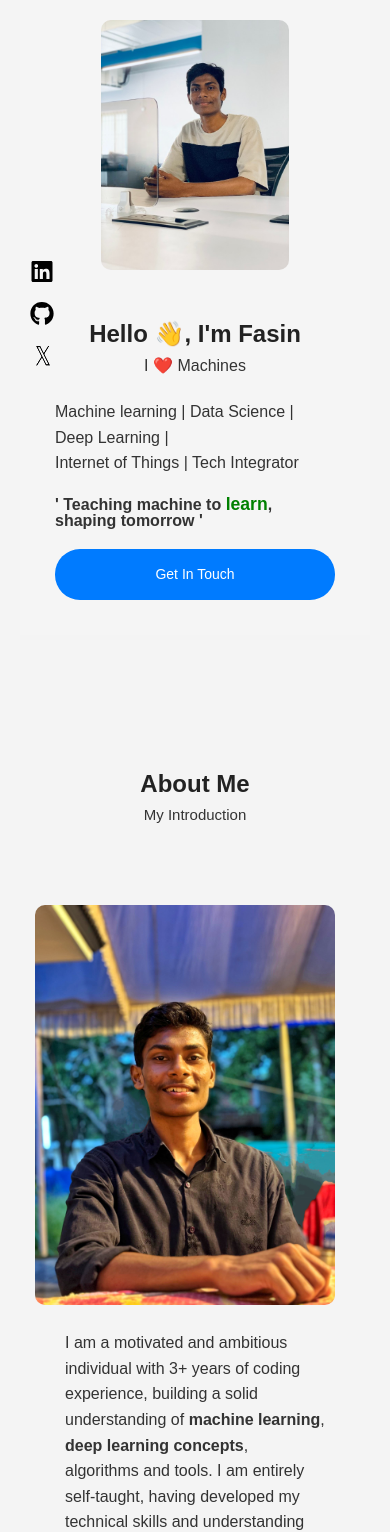
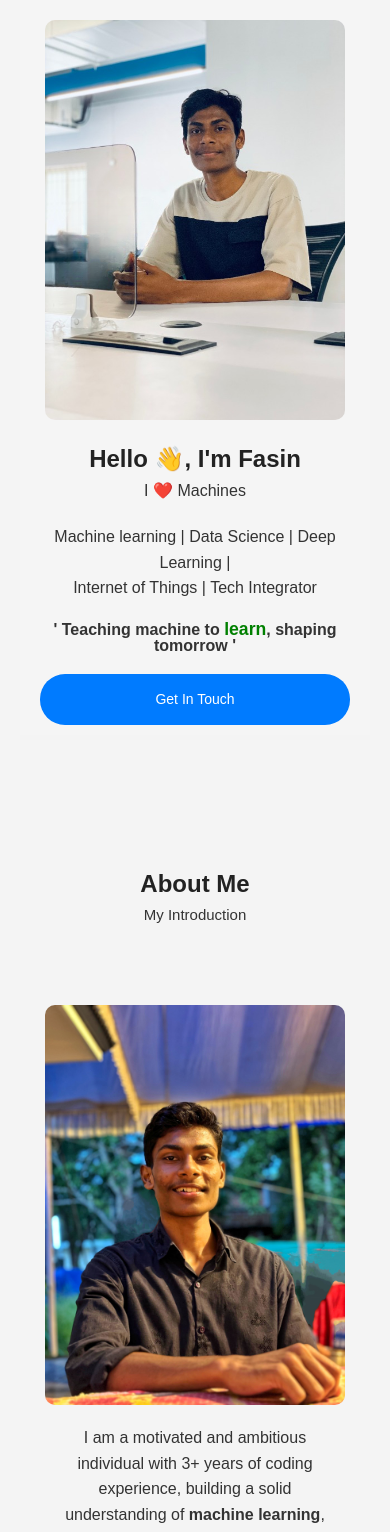
Before and after one commit to fasinfasi/fasinfasi.github.io, a React (Create React App) app: page / in a window 390 px wide. Shown: the top 1532 px of the page. Built offline with nearby package versions, Linux system fonts and the light colour scheme.

Commit message:
Maked Well portfolio by modified favicon title of tab, well responsive contents

```diff
--- a/public/index.html
+++ b/public/index.html
@@ -2,7 +2,7 @@
 <html lang="en">
   <head>
     <meta charset="utf-8" />
-    <link rel="icon" href="%PUBLIC_URL%/favicon.ico" />
+    <link rel="icon" href="%PUBLIC_URL%/favicon.png" />
     <meta name="viewport" content="width=device-width, initial-scale=1" />
     <meta name="theme-color" content="#000000" />
     <meta
@@ -24,7 +24,7 @@
       work correctly both with client-side routing and a non-root public URL.
       Learn how to configure a non-root public URL by running `npm run build`.
     -->
-    <title>React App</title>
+    <title>Fasin - Machine Learning Engineer</title>
   </head>
   <body>
     <noscript>You need to enable JavaScript to run this app.</noscript>
--- a/src/components/About.js
+++ b/src/components/About.js
@@ -1,6 +1,6 @@
 import React from 'react';
 import '../styles/About.css';
-import myImage from '../assets/about_img.jpg'; // Update with your image path
+import myImage from '../assets/about_img.jpg';
 
 function About() {
   return (
--- a/src/components/Education.js
+++ b/src/components/Education.js
@@ -1,5 +1,5 @@
 import React from 'react';
-import '../styles/Education.css'; // Assuming you have CSS styling here
+import '../styles/Education.css';
 
 const educationData = [
   {
--- a/src/components/Header.js
+++ b/src/components/Header.js
@@ -1,24 +1,13 @@
-import React, { useState } from 'react';
+import React from 'react';
 import '../styles/Header.css';
 import logo from '../assets/my_logo.png';
 
 function Header() {
-    const [isOpen, setIsOpen] = useState(false);
-
-    const toggleMenu = () => {
-        setIsOpen(!isOpen);
-    };
-
     return (
         <header className="header">
             <nav className="navbar">
-                <img src={logo} alt="Logo" className="logo" /> {/* Logo image */}
-                <button className="menu-icon" onClick={toggleMenu}>
-                    <span className="bar"></span>
-                    <span className="bar"></span>
-                    <span className="bar"></span>
-                </button>
-                <ul className={`nav-links ${isOpen ? 'nav-active' : ''}`}>
+                <img src={logo} alt="Logo" className="logo" />
+                <ul className="nav-links">
                     <li><a href="#about">About</a></li>
                     <li><a href="#skills">Skills</a></li>
                     <li><a href="#projects">Projects</a></li>
--- a/src/index.css
+++ b/src/index.css
@@ -1,4 +1,3 @@
-/* index.css */
 
 /* Reset some default browser styles */
 * {
--- a/src/styles/About.css
+++ b/src/styles/About.css
@@ -2,43 +2,79 @@
   text-align: center;
   margin-top: 90px;
 }
-.about-head{
+
+.about-head {
   margin-bottom: 0;
 }
+
 .about-content {
-  display: flex; /* Use flexbox for layout */
-  align-items: flex-start; /* Align items at the top */
-  justify-content: center; /* Center items horizontally */
+  display: flex;
+  align-items: flex-start;
+  justify-content: center;
   padding-top: 30px;
-  flex-wrap: wrap; /* Allow wrapping if necessary */
+  flex-wrap: wrap;
 }
-.s{
+
+.s {
   display: block;
   font-size: 15px;
   margin-bottom: 3rem;
 }
+
 .about-image {
   width: 300px;
-  height: 400px;
+  height: auto;
+  max-width: 100%;
   margin-right: 20px;
   border-radius: 10px;
-  transition: box-shadow 0.3s ease, transform 0.3s ease; /* Smooth transition for shadow and movement */
+  transition: box-shadow 0.3s ease, transform 0.3s ease;
 }
 
 .about-image:hover {
   box-shadow: 6px 15px 30px rgba(0, 0, 0, 0.4);
   transform: scale(1.01);
 }
+
 .text-content {
-  max-width: 410px; /* Limit text content width */
-  margin: 0; /* Remove margin */
+  max-width: 410px;
+  margin: 0;
   padding: 25px;
-  display: flex; /* Use flexbox for vertical alignment */
-  flex-direction: column; /* Stack elements vertically */
-  justify-content: flex-start; /* Align to the start */
-  text-align: left; /* Align text to the left */
+  display: flex;
+  flex-direction: column;
+  justify-content: flex-start;
+  text-align: left;
 }
 
 .text-content h5 {
-  margin-bottom: 10px; /* Space below the h5 tag */
+  margin-bottom: 10px;
 }
+
+/* Responsive adjustments */
+@media (max-width: 768px) {
+  .about-content {
+    flex-direction: column;
+    align-items: center;
+  }
+
+  .about-image {
+    width: 80%; /* Adjust the width for smaller screens */
+    margin: 0 auto 20px auto; /* Center image with margin below */
+  }
+
+  .text-content {
+    padding: 0 15px; /* Add padding for smaller screens */
+    text-align: center; /* Center text on smaller screens */
+  }
+}
+
+@media (max-width: 480px) {
+  .about-image {
+    width: 100%; /* Full width for very small screens */
+    max-width: 300px; /* Limit max width */
+    height: auto;
+  }
+
+  .text-content {
+    padding: 0 10px; /* Reduce padding for extra-small screens */
+  }
+}
--- a/src/styles/Contact.css
+++ b/src/styles/Contact.css
@@ -45,7 +45,13 @@
   transition: transform 0.3s ease; /* Smooth transition for size change */
 }
 
-/* Hover effect for XIcon */
 .contact-social-icons a:hover .social-logo {
   transform: scale(1.1);
 }
+
+@media (max-width: 232px) {
+  .contact p a {
+    font-size: 0.8em; /* Reduce font size */
+    word-wrap: break-word; /* Ensure text breaks onto the next line if necessary */
+  }
+}
--- a/src/styles/Education.css
+++ b/src/styles/Education.css
@@ -40,6 +40,7 @@
     color: #555;
   }
 
+/* Responsive adjustments */
   @media (max-width: 600px) {
     .education-section h2 {
       font-size: 1.5em;
--- a/src/styles/Header.css
+++ b/src/styles/Header.css
@@ -7,7 +7,7 @@
 
 /* Basic header styles */
 .header {
-  background-color: dimgrey;
+  background-color: #f4f4f4;
   width: 100%;
 }
 
@@ -23,21 +23,11 @@
 .logo {
   width: 80px;
   height: auto;
+  transition: transform 0.3s ease;
 }
 
-/* Hamburger menu icon */
-.menu-icon {
-  display: none;
-  flex-direction: column;
-  cursor: pointer;
-}
-
-.menu-icon .bar {
-  width: 25px;
-  height: 3px;
-  background-color: white;
-  margin: 4px 0;
-  transition: 0.4s;
+.logo:hover {
+  transform: scale(1.1); /* Increase size by 10% on hover */
 }
 
 /* Navbar links */
@@ -48,17 +38,21 @@
 }
 
 .nav-links li a {
-  color: white;
+  color: #000;
   text-decoration: none;
   font-size: 1.1rem;
-  transition: color 0.3s;
+  padding: 8px 15px; /* Add padding to make the background box larger */
+  transition: background-color 0.7s, color 0.5s;
+  border-radius: 20px; /* Rounded corners for the box */
 }
 
 .nav-links li a:hover {
-  color: #3498db;
+  background-color: #000; /* Black background on hover */
+  color: #fff; /* Change text color to white on hover */
 }
 
-/* Tablet view adjustments */
+
+/* Responsive adjustments */
 @media (max-width: 1024px) {
   .nav-links {
     gap: 40px;
@@ -73,10 +67,8 @@
   }
 }
 
-/* Mobile and small screens */
-@media (max-width: 768px) {
-  /* Hide the navbar and menu icon completely */
-  .navbar, .menu-icon {
-    display: none;
+@media (max-width: 480px) {
+  .header {
+    display: none; /* Hide the header on small screens */
   }
 }
--- a/src/styles/Hero.css
+++ b/src/styles/Hero.css
@@ -166,7 +166,6 @@
     padding: 10px;
   }
 
-  /* Position social icons to the left of the image */
   .social-icons {
     position: absolute;
     left: 10px; /* Adjust distance from image */
@@ -179,10 +178,18 @@
   }
 
   .image-content img {
-    height: 250px; /* Smaller image size */
+    width: 100%; /* Ensures image fits within its container */
+    max-width: 300px; /* Sets a reasonable maximum width for smaller devices */
+    height: auto; /* Maintains aspect ratio */
   }
 
   .hero-btn {
     width: 100%;
   }
 }
+
+@media (max-width: 415px) {
+  .social-icons {
+    display: none;
+  }
+}
--- a/src/styles/Projects.css
+++ b/src/styles/Projects.css
@@ -55,7 +55,6 @@
   margin-bottom: 15px;
 }
 
-/* Align the View Code link at the bottom */
 .project a {
   text-decoration: none;
   color: #007bff;
```
Also changed, not shown: public/favicon.png (added), public/manifest.json, 1 other file (tests, documents, lock files or other folders).
